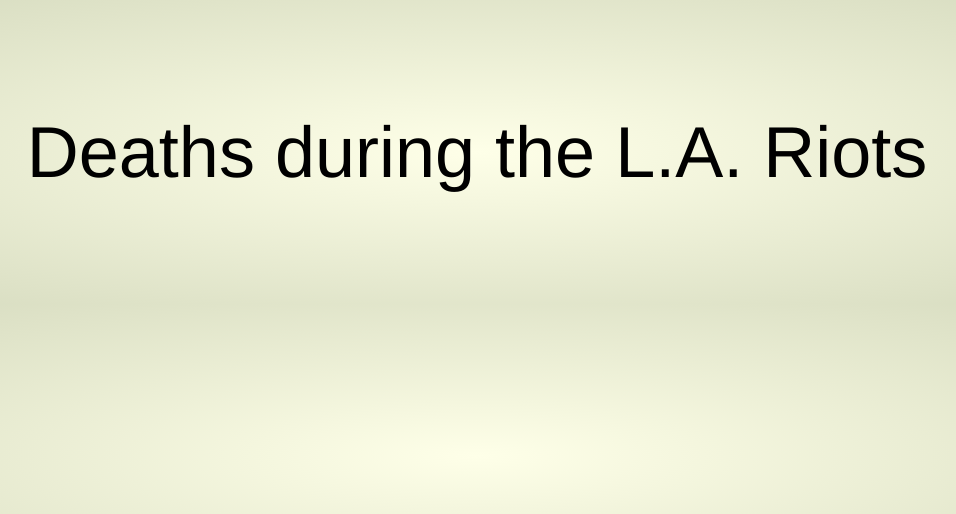
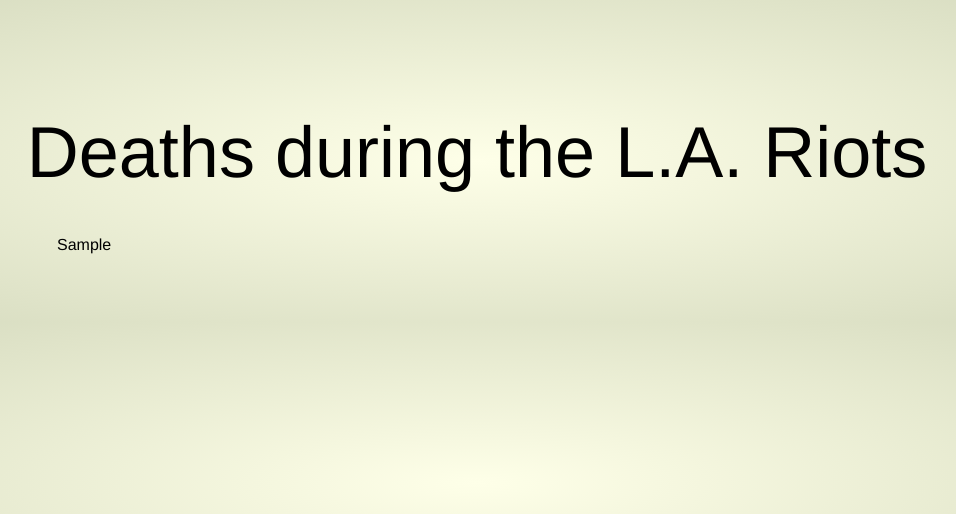
Before and after one commit to ebigalee/first-news-app, a Flask app: template templates/index.html in a window 1280 px wide. Shown: the top 514 px of the page, without its empty margins (163-1119 px from the left). Run offline with Flask 2, Linux system fonts and the light colour scheme; the template is opened without the code that fills it: most values are stand-ins (such as "Sample title", 1, 10 or a date in 2020); some web fonts are replaced.

Commit message:
Pulling in CSV

```diff
--- a/app.py
+++ b/app.py
@@ -1,10 +1,17 @@
+import csv
 from flask import Flask
 from flask import render_template
 app = Flask(__name__)
 
+csv_path = './static/la-riots-deaths.csv'
+csv_obj = csv.DictReader(open(csv_path, 'r'))
+csv_list = list(csv_obj)
+
 @app.route("/")
 def index():
-    return render_template('index.html')
+    return render_template('index.html',
+    	object_list=csv_list,
+    )
 
 if __name__ == '__main__':
 	app.run(
--- a/templates/index.html
+++ b/templates/index.html
@@ -14,13 +14,15 @@
 background: radial-gradient(ellipse at center,  #feffe8 0%,#d6dbbf 100%); /* W3C */
 filter: progid:DXImageTransform.Microsoft.gradient( startColorstr='#feffe8', endColorstr='#d6dbbf',GradientType=1 ); /* IE6-9 fallback on horizontal gradient */
  }
-			header { width: 960px; padding: 60px; margin: 0 auto; }
+			main { width: 960px; padding: 60px; margin: 0 auto; }
 			h1 { font: 72px/72px 'Esteban','Helvetica Neue',sans-serif; font-weight: 400; text-align: center;}
+			section { font: 16px/18px 'Helvetica Neue',sans-serif; padding: 0 60px;}
 		</style>
 	</head>
 	<body>
-		<header>
+		<main>
 			<h1>Deaths during the L.A. Riots</h1>
-		</header>
+			<section>{{ object_list }}</section>
+		</main>
 	</body>
 </html>
```
